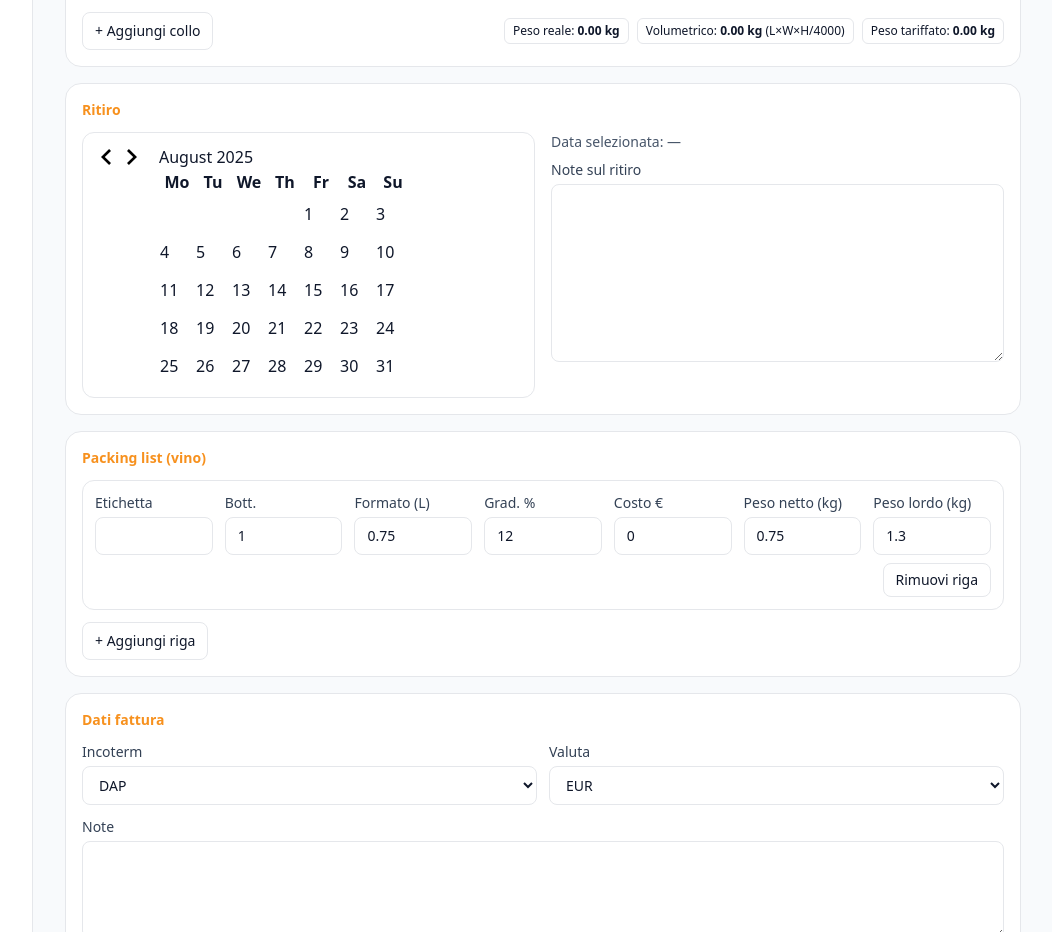
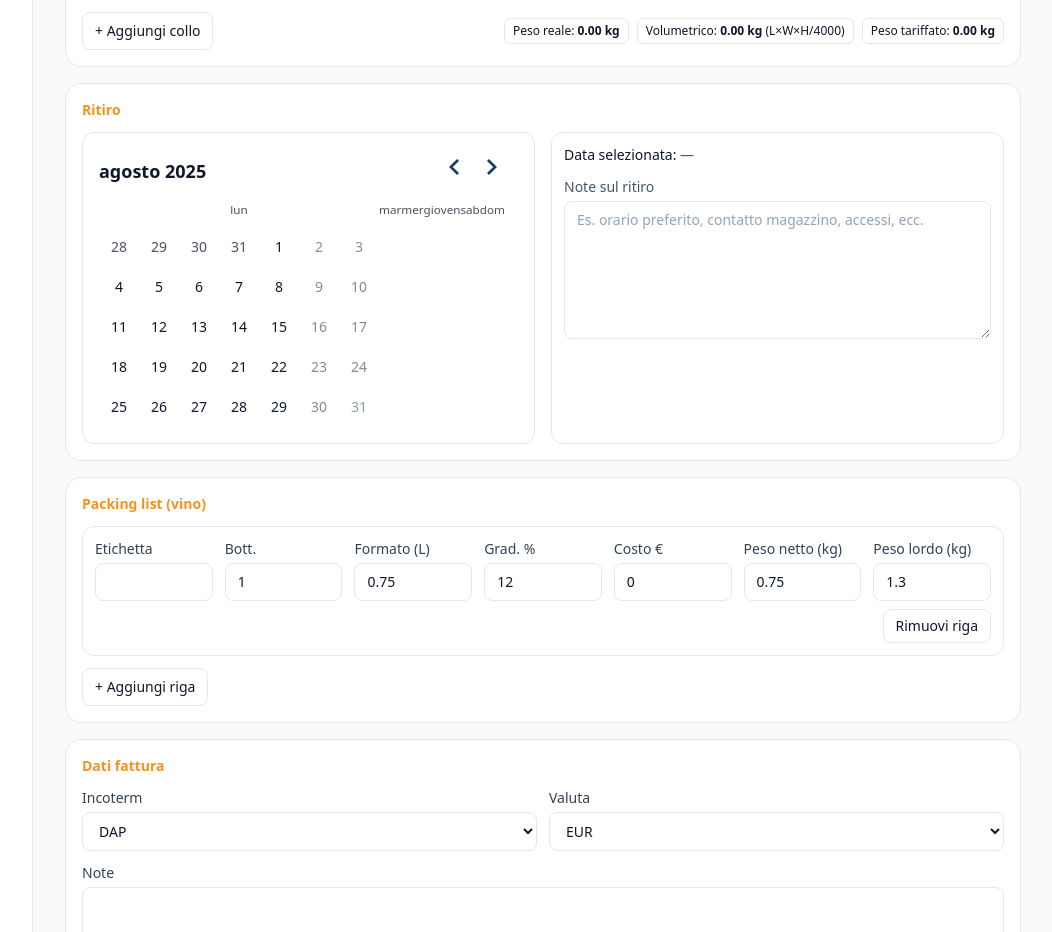
Before and after one commit to SPST-WINE/spst-dashboard, a Next.js app: page /dashboard/nuova/vino in a window 1280 px wide. Shown: the part 1000-1932 px from the top of the page, without its empty margins (227-1279 px from the left). Built offline with nearby package versions, Linux system fonts and the light colour scheme.

Commit message:
Update RitiroCard.tsx

```diff
--- a/components/nuova/RitiroCard.tsx
+++ b/components/nuova/RitiroCard.tsx
@@ -1,43 +1,112 @@
 'use client';
 
-import './daypicker.css';
 import { DayPicker } from 'react-day-picker';
-import { Area } from './Field';
+import 'react-day-picker/dist/style.css';
+import { it } from 'date-fns/locale';
+import { format } from 'date-fns';
+import React from 'react';
 
-export default function RitiroCard({
-  date,
-  setDate,
-  note,
-  setNote,
-}: {
-  date: Date | undefined;
-  setDate: (d: Date | undefined) => void;
+type Props = {
+  date?: Date;
+  setDate: (d?: Date) => void;
   note: string;
-  setNote: (s: string) => void;
-}) {
+  setNote: (v: string) => void;
+};
+
+export default function RitiroCard({ date, setDate, note, setNote }: Props) {
   return (
     <div className="rounded-2xl border bg-white p-4">
       <h3 className="mb-3 text-sm font-semibold text-spst-orange">Ritiro</h3>
+
+      {/* 2 colonne: calendario + dettagli */}
       <div className="grid gap-4 md:grid-cols-2">
-        <div className="rounded-xl border p-3">
+        {/* Calendario */}
+        <div className="rounded-xl border bg-white p-3">
           <DayPicker
             mode="single"
+            locale={it}
             selected={date}
             onSelect={setDate}
-            disabled={{ before: new Date() }}
-            weekStartsOn={1}
+            showOutsideDays
+            disabled={{ dayOfWeek: [0, 6] }}     // 0 = domenica, 6 = sabato
+            className="rdp !m-0"
+            formatters={{
+              // Intestazione giorni: lun, mar, mer, gio, ven
+              formatWeekdayName: (day, options) => format(day, 'eee', { locale: it }),
+            }}
           />
         </div>
-        <div>
-          <p className="mb-2 text-sm text-slate-600">
-            Data selezionata:{' '}
-            <span className="font-medium">
-              {date ? date.toLocaleDateString('it-IT') : '—'}
-            </span>
-          </p>
-          <Area label="Note sul ritiro" value={note} onChange={setNote} rows={8} />
+
+        {/* Data selezionata + note */}
+        <div className="rounded-xl border bg-white p-3">
+          <div className="mb-3 text-sm text-slate-600">
+            <span className="font-medium text-slate-900">Data selezionata: </span>
+            {date ? format(date, 'PPP', { locale: it }) : '—'}
+          </div>
+          <label className="mb-1 block text-sm text-slate-600">Note sul ritiro</label>
+          <textarea
+            value={note}
+            onChange={(e) => setNote(e.target.value)}
+            rows={6}
+            className="w-full rounded-lg border px-3 py-2 text-sm outline-none ring-0 placeholder:text-slate-400 focus:border-[#1c3e5e]"
+            placeholder="Es. orario preferito, contatto magazzino, accessi, ecc."
+          />
         </div>
       </div>
+
+      {/* Override stile DayPicker: allineamenti, hover e dimensioni coerenti */}
+      <style jsx global>{`
+        /* Variabili e palette */
+        .rdp {
+          --rdp-cell-size: 40px;
+          --rdp-accent-color: #1c3e5e;         /* blu SPST */
+          --rdp-background-color: #eaf1f7;
+          --rdp-outline: 2px solid var(--rdp-accent-color);
+          --rdp-outline-selected: 2px solid var(--rdp-accent-color);
+          font-size: 14px;
+        }
+
+        /* Griglia giorni coerente (niente offset strani) */
+        .rdp-months { gap: 8px; }
+        .rdp-month { padding: 4px; }
+        .rdp-table { border-collapse: separate; border-spacing: 6px; }
+        .rdp-head_cell { color: #64748b; font-weight: 600; text-transform: lowercase; }
+        .rdp-head_cell:first-letter { text-transform: lowercase; }
+
+        /* Giorno come “pallino” centrato */
+        .rdp-day {
+          height: var(--rdp-cell-size);
+          width: var(--rdp-cell-size);
+          border-radius: 10px;
+          display: inline-flex;
+          align-items: center;
+          justify-content: center;
+          line-height: 1;
+          position: relative;
+          transition: background-color 0.15s ease;
+        }
+
+        /* Hover preciso */
+        .rdp-day:hover:not(.rdp-day_disabled):not(.rdp-day_selected) {
+          background-color: var(--rdp-background-color);
+        }
+
+        /* Selected */
+        .rdp-day_selected {
+          background-color: var(--rdp-accent-color) !important;
+          color: #fff !important;
+        }
+
+        /* Disabled (weekend) */
+        .rdp-day_disabled {
+          opacity: 0.4;
+          cursor: not-allowed;
+        }
+
+        /* Niente margini strani attorno al calendario */
+        .rdp-button_reset { margin: 0; }
+        .rdp-caption_label { font-weight: 600; }
+      `}</style>
     </div>
   );
 }
```
